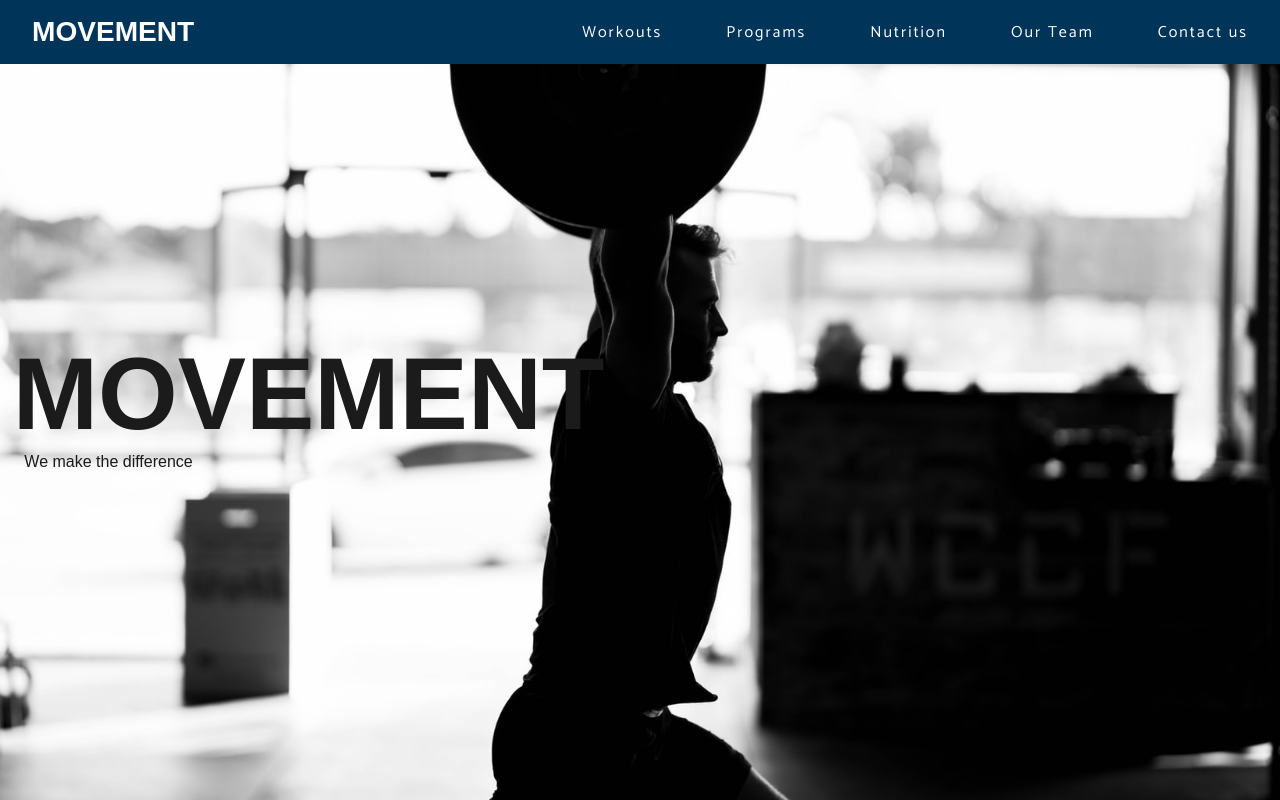
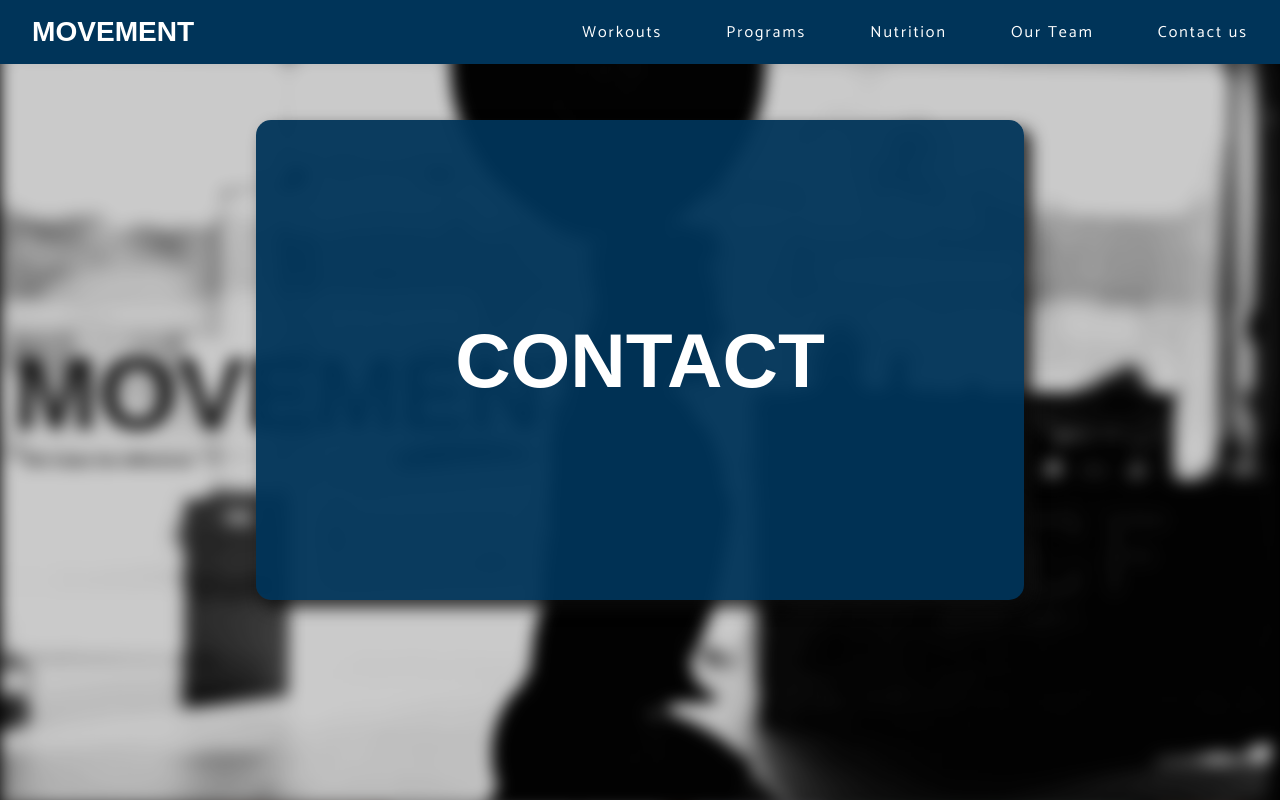
Before and after one commit to Monioworkx/movement_fit_app, a plain HTML site: page index.html in a window 1280 px wide. Both pictures are taken after a click on the button "Contact us". Shown: the top 800 px of the page. Drawn offline with Linux system fonts and the light colour scheme; a web font is replaced by a local one.

Commit message:
Contact modal commit

```diff
--- a/index.html
+++ b/index.html
@@ -54,12 +54,10 @@
                         </div>
                     </li>
                     <li class="dropdown">
-                        <button class="dropbtn">Contact us</button>
+                        <button class="dropbtn contactButton">Contact us</button>
                     </li>
                 </ul>
-
             </div>
-
         </header>
         <div class="main-content">
             <div class="hero">
@@ -90,6 +88,9 @@
         <footer>
             <p>holaaaaaaaaaaaaa</p>
         </footer>
+        <div class="banner banner-hidden">
+            <h2>CONTACT</h2>
+        </div>
         <script src="nav.js"></script>
     </body>
 
--- a/nav.js
+++ b/nav.js
@@ -25,4 +25,17 @@ const navSlide = () => {
 
 }
 
+const contactBannerActive = () => {
+    const contactButton = document.querySelector('.contactButton');
+    const banner = document.querySelector('.banner');
+    const mainContent = document.querySelector('.main-content');
+
+    contactButton.addEventListener('click', ()=> {
+        banner.classList.toggle('banner-hidden');
+        mainContent.classList.toggle('main-active');
+    });
+
+}
+
 navSlide();
+contactBannerActive();
--- a/resources/css/styles.css
+++ b/resources/css/styles.css
@@ -156,6 +156,11 @@ header {
     align-items: center;
     justify-content: stretch;
     grid-gap: 5px;
+
+}
+
+.main-active {
+    filter: blur(8px) brightness(80%) contrast(99%);
 }
 
 .hero {
@@ -422,3 +427,23 @@ footer {
     transform: rotate(45deg) translate(-2px, -12px);
     width: 32px;
 }
+
+.banner {
+    display: flex;
+    align-items: center;
+    justify-content: center;
+    color: #fff;
+    position: fixed;
+    top: 15vh;
+    left: 20%;
+    background-color: rgba(0, 52, 89, 0.95);
+    width: 60vw;
+    height: 60vh;
+    border-radius: 15px;
+    box-shadow: 8px 8px 16px 0px rgba(12, 12, 12, 0.8);
+
+}
+
+.banner-hidden {
+    display: none;
+}
```
